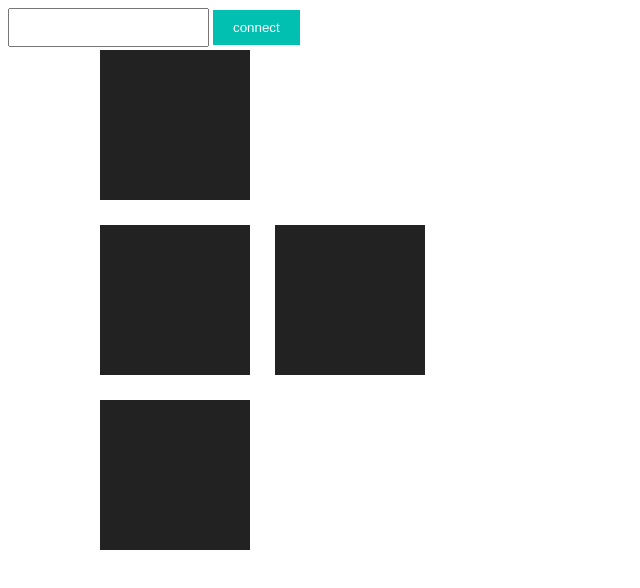
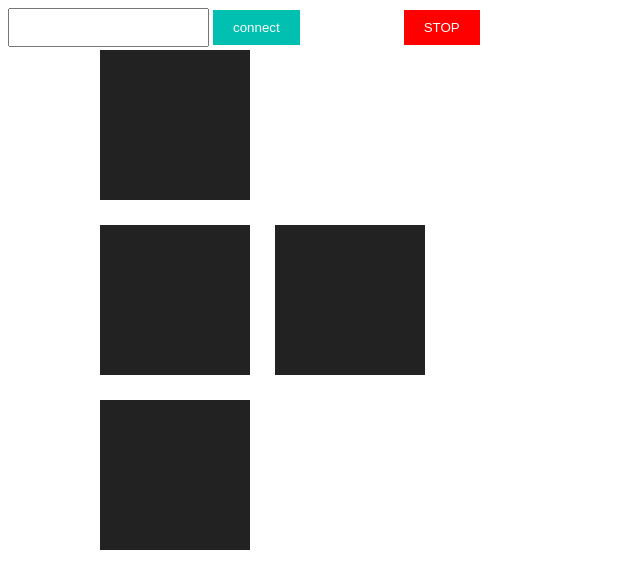
Before and after one commit to Windmolders/piJS, a website: page web/index.html in a window 1280 px wide. Shown: the whole page, without its empty margins (0-640 px from the left). Drawn offline with nearby package versions, Linux system fonts and the light colour scheme.

Commit message:
emergency stop button

```diff
--- a/web/client.js
+++ b/web/client.js
@@ -187,6 +187,13 @@
 
     });
 
+
+    $('#stop').on("mousedown", function(event) {
+      event.preventDefault();
+      keyIsDown = false;
+      sendStop();
+    });
+
     alert('events ready');
 
   }
--- a/web/index.html
+++ b/web/index.html
@@ -20,6 +20,9 @@
 <input type="text" id="serverip"/>
 <button id="connect">connect</button>
 
+
+<button id="stop">STOP</button>
+
 <!--<div id="gamepadPrompt"></div>-->
 <!--<div id="gamepadDisplay"></div>-->
 
--- a/web/pijs.css
+++ b/web/pijs.css
@@ -77,6 +77,14 @@ button:active {
   padding: 10px 20px;
 }
 
+#stop {
+  background-color: red;
+  color: #fff;
+  border: 0;
+  padding: 10px 20px;
+  margin-left: 100px;
+}
+
 #serverip {
   padding: 10px;
 }
```
